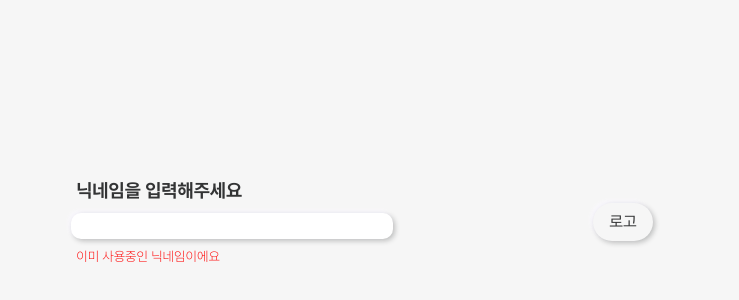
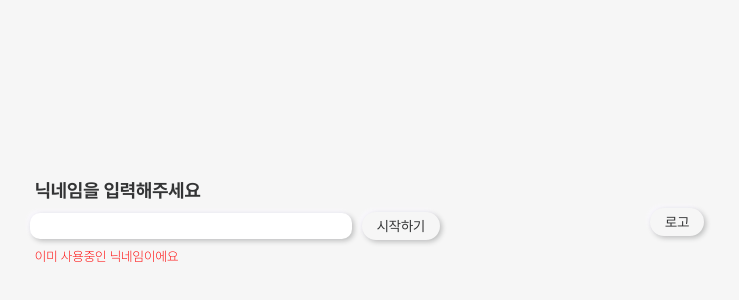
Before and after one commit to codestates-seb/seb40_main_029, a React (Create React App) app in the folder client/: page /signup in a window 1280 px wide. Shown: the part 178-478 px from the top of the page, without its empty margins (273-1012 px from the left). Built offline with nearby package versions, Linux system fonts and the light colour scheme; no server answers.

Commit message:
#24 - fix: 로그인 리덕스 에러 수정

```diff
--- a/client/package.json
+++ b/client/package.json
@@ -20,6 +20,7 @@
     "react-router": "^6.4.3",
     "react-router-dom": "^6.4.3",
     "react-scripts": "5.0.1",
+    "redux-devtools-extension": "^2.13.9",
     "redux-persist": "^6.0.0",
     "styled-components": "^5.3.6",
     "styled-normalize": "^8.0.7",
--- a/client/src/api/LoginLogout.js
+++ b/client/src/api/LoginLogoutApi.js
@@ -21,17 +21,6 @@ export const onSilentRefresh = () => {
       console.log('액세스 토근 재발급' + err);
     });
 };
-
-// export const onLoginSuccess = response => {
-//   const { accessToken } = response.data.accessToken;
-//   const JWT_EXPIRY_TIME = 1 * 3600 * 1000; // 만료 시간 (1시간 밀리 초로 표현)
-
-//   // accessToken 설정
-//   axios.defaults.headers.common['Authorization'] = `Bearer ${accessToken}`;
-
-//   // accessToken 만료하기 1분 전에 로그인 연장
-//   setTimeout(onSilentRefresh, JWT_EXPIRY_TIME - 60000);
-// };
 
 export const getAccessToken = async authorizationCode => {
   const getURL = 'https://521a-211-58-204-152.jp.ngrok.io/oauth/google'; // 서버 주소
@@ -59,18 +48,13 @@ export const getAccessToken = async authorizationCode => {
       });
       // accessToken 만료하기 1분 전에 로그인 연장
       setTimeout(onSilentRefresh, JWT_EXPIRY_TIME - 60000);
-      // 라우팅
-      if (res.data.newUser) {
-        false;
-      } else {
-        console.log(res.data.email);
-        res.data.email;
-      }
+
+      return res.data;
     }
   });
 };
 
-export const Logout = async () => {
+export const LogoutApi = async () => {
   await axios
     .get('/members/logout') // 헤더 가는지 안가는지 확인
     .then(res => {
--- /dev/null
+++ b/client/src/api/SignupApi.js
@@ -0,0 +1,14 @@
+import axios from 'axios';
+
+export const handleSignup = () => {
+  const data = { email: '', displayName: '' };
+  const getURL = 'https://521a-211-58-204-152.jp.ngrok.io/oauth/google'; // 서버 주소
+  const path = '/members/addMember';
+
+  axios
+    .patch(getURL + path, data)
+    .then(res => console.log(res))
+    .catch(err => {
+      console.log('회원가입' + err);
+    });
+};
--- a/client/src/components/module/GoogleLogin.js
+++ b/client/src/components/module/GoogleLogin.js
@@ -4,13 +4,11 @@ import axios from 'axios';
 import { useEffect, useState } from 'react';
 import { useDispatch, useSelector } from 'react-redux';
 import { useNavigate } from 'react-router-dom';
-import { isLoggedInSelector, emailSelector } from '../../redux/hooks';
-import { setIsLoggedIn } from '../../redux/slice';
-import { postLoginToken } from '../../api/postLoginToken';
-// import { useCookies } from 'react-cookie';
-// import { Cookies } from 'react-cookie';
-// import { setCookie, getCookie } from '../../utils/cookie';
-import { getAccessToken } from '../../api/LoginLogout';
+import {
+  isLoggedInSelector,
+  emailSelector,
+  displayNameSelector,
+} from '../../redux/hooks';
 
 axios.defaults.withCredentials = true; // 쿠키 사용하기 위해 필수
 
@@ -22,11 +20,9 @@ const Contain = styled.div`
 `;
 
 export default function GoogleLogin() {
-  const navigate = useNavigate();
-  const dispatch = useDispatch();
   const isLoggedIn = useSelector(isLoggedInSelector);
-  //   const userEmail = useSelector(emailSelector);
-
+  const userEmail = useSelector(emailSelector);
+  const display = useSelector(displayNameSelector);
   const GOOGLE_LOGIN_URL = `https://accounts.google.com/o/oauth2/v2/auth?client_id=840805606859-diamap7b8svl8fhe3kqt1bmjsi6aieg9.apps.googleusercontent.com&redirect_uri=http://localhost:3000/login/callback&response_type=code&scope=https://www.googleapis.com/auth/userinfo.email`;
   console.log(GOOGLE_LOGIN_URL);
 
@@ -92,7 +88,8 @@ export default function GoogleLogin() {
         }
       );
       // window.google.accounts.id.prompt();
-      console.log('이거 몇 번');
+      console.log(isLoggedIn);
+      console.log(userEmail);
     }
   }, []);
 
--- a/client/src/components/module/LoginCallback.js
+++ b/client/src/components/module/LoginCallback.js
@@ -1,7 +1,7 @@
 import { useEffect, useState } from 'react';
 import { useDispatch, useSelector } from 'react-redux';
 import { useNavigate } from 'react-router-dom';
-import { getAccessToken } from '../../api/LoginLogout';
+import { getAccessToken } from '../../api/LoginLogoutApi';
 import { isLoggedInSelector, emailSelector } from '../../redux/hooks';
 import { setIsLoggedIn, setEmail } from '../../redux/slice';
 
@@ -12,23 +12,30 @@ export default function LoginCallback() {
   const isLoggedIn = useSelector(isLoggedInSelector);
   const userEmail = useSelector(emailSelector);
 
+  console.log(userEmail);
+
   useEffect(() => {
     const urlParams = new URL(location.href).searchParams;
-    console.log('코드');
     const authorizationCode = urlParams.get('code');
     console.log(authorizationCode);
     if (authorizationCode) {
-      setResult(getAccessToken(authorizationCode));
-      console.log(result);
+      (async () => {
+        setResult(await getAccessToken(authorizationCode)); // 이메일과 newUser를 담은 객체
+      })();
     }
   }, []);
+  console.log('응답 후');
+  console.log(result.email);
+  console.log(result.newUser);
 
   useEffect(() => {
-    // 기존 유저면 이메일 리턴, 신규 유저면 false 리턴 (닉네임 입력후 이메일 전달)
-    {
-      result
-        ? (dispatch(setIsLoggedIn()), dispatch(setEmail(result)), navigate('/'))
-        : navigate('/signup');
+    // 기존 유저면 홈화면, 신규 유저면 회원가입화면
+    if (result.newUser == true) {
+      dispatch(setEmail(result.email));
+      navigate('/signup');
+    } else if (result.newUser == false) {
+      dispatch(setEmail(result.email));
+      navigate('/');
     }
   }, [result]);
 
--- a/client/src/components/templates/Home.js
+++ b/client/src/components/templates/Home.js
@@ -1,6 +1,11 @@
 import Header from '../module/Header';
+import { emailSelector } from '../../redux/hooks';
+import { useSelector } from 'react-redux';
 
 const Home = () => {
+  const email = useSelector(emailSelector);
+  console.log(email);
+
   return (
     <>
       <Header />
--- a/client/src/components/templates/Logout.js
+++ b/client/src/components/templates/Logout.js
@@ -1,6 +1,7 @@
 import { useEffect } from 'react';
 import { useDispatch, useSelector } from 'react-redux';
 import { useNavigate } from 'react-router-dom';
+import { LogoutApi } from '../../api/LoginLogoutApi';
 import GoogleLogin from '../module/GoogleLogin';
 
 export default function Logout() {
--- a/client/src/components/templates/Signup.js
+++ b/client/src/components/templates/Signup.js
@@ -1,7 +1,11 @@
 import styled from 'styled-components';
+import { useDispatch, useSelector } from 'react-redux';
+import { useNavigate } from 'react-router-dom';
 import Input from '../atoms/Input';
 import useInput from '../../utils/useInput';
-import Button from '../atoms/Button';
+import { handleSignup } from '../../api/SignupApi';
+import { isLoggedInSelector, emailSelector } from '../../redux/hooks';
+import { setIsLoggedIn, setEmail } from '../../redux/slice';
 
 const Container = styled.div`
   display: flex;
@@ -18,6 +22,22 @@ const InputHeader = styled.h3`
   margin-left: 5px;
 `;
 
+const Button = styled.button`
+  margin-left: 10px;
+  padding: 5px 15px;
+  height: 28px;
+  border-radius: 30px;
+  font-size: 14px;
+  background-color: inherit;
+  box-shadow: 2px 2px 5px rgba(22, 27, 29, 0.25), -2px -2px 5px #faf8ff;
+  border: none;
+
+  &:hover {
+    box-shadow: inset 2px 2px 5px rgba(22, 27, 29, 0.25),
+      inset -2px -2px 5px #faf8ff;
+  }
+`;
+
 const Warning = styled.h5`
   margin-left: 5px;
   font-weight: 200;
@@ -29,6 +49,8 @@ const ButtonContainer = styled.div`
 `;
 
 export default function Signup() {
+  const email = useSelector(emailSelector);
+  console.log(email);
   const [displayName, displayNameBind] = useInput('');
 
   return (
@@ -36,6 +58,9 @@ export default function Signup() {
       <InputContainer>
         <InputHeader>닉네임을 입력해주세요</InputHeader>
         <Input name="DisplayName" value={displayName} border="shadow" />
+        <Button size="long" fontSize="little" onClick={handleSignup}>
+          시작하기
+        </Button>
         <Warning>이미 사용중인 닉네임이에요</Warning>
       </InputContainer>
       <ButtonContainer>
--- a/client/src/redux/hooks.js
+++ b/client/src/redux/hooks.js
@@ -1,8 +1,8 @@
 export const isLoggedInSelector = state => state.userInfo.isLoggedIn;
 
+export const displayNameSelector = state => state.userInfo.displayName;
+
 export const emailSelector = state => state.userInfo.email;
-
-export const displayNameSelector = state => state.userInfo.displayName;
 
 export const moodIdSelector = state => state.userInfo.moodId;
 
--- a/client/src/redux/slice.js
+++ b/client/src/redux/slice.js
@@ -2,8 +2,8 @@ import { createSlice } from '@reduxjs/toolkit';
 
 const initialState = {
   isLoggedIn: false,
-  email: '',
   displayName: -1,
+  email: -1,
   moodId: -1,
   today: { mood: -1, reason: -1 },
 };
@@ -15,11 +15,14 @@ const slice = createSlice({
     setIsLoggedIn: (state, action) => {
       state.isLoggedIn = !state.isLoggedIn;
     },
-    setEmail: (state, action) => {
-      state.email = action.payload;
-    },
     setDisplayName: (state, action) => {
       state.displayName = action.payload;
+    },
+    setEmail: (state, action) => {
+      return {
+        ...state,
+        email: action.payload,
+      };
     },
     setMoodId: (state, action) => {
       state.moodId = action.payload;
@@ -30,13 +33,16 @@ const slice = createSlice({
     setReason: (state, action) => {
       state.today.reason = action.payload.reason;
     },
+    default: (state, action) => {
+      state;
+    },
   },
 });
 
 export const {
   setIsLoggedIn,
+  setDisplayName,
   setEmail,
-  setDisplayName,
   setMoodId,
   setMood,
   setReason,
--- a/client/src/redux/store.js
+++ b/client/src/redux/store.js
@@ -1,4 +1,9 @@
-import { configureStore, combineReducers } from '@reduxjs/toolkit';
+import {
+  configureStore,
+  combineReducers,
+  getDefaultMiddleware,
+} from '@reduxjs/toolkit';
+import { composeWithDevTools } from 'redux-devtools-extension';
 import {
   persistStore,
   persistReducer,
@@ -22,17 +27,23 @@ const rootReducer = combineReducers({
   userInfo,
 });
 
-const persistedReducer = persistReducer(persistConfig, rootReducer);
+const persistedReducer = persistReducer(
+  persistConfig,
+  rootReducer,
+  composeWithDevTools()
+);
 
 const store = configureStore({
   reducer: persistedReducer,
-  middleware: getDefaultMiddleware =>
-    getDefaultMiddleware({
-      serializableCheck: {
-        ignoredActions: [FLUSH, REHYDRATE, PAUSE, PERSIST, PURGE, REGISTER],
-      },
-      // }).concat(logger),
-    }),
+  middleware: getDefaultMiddleware({
+    serializableCheck: false,
+  }),
+  // middleware: getDefaultMiddleware =>
+  //   getDefaultMiddleware({
+  //     serializableCheck: {
+  //       ignoredActions: [FLUSH, REHYDRATE, PAUSE, PERSIST, PURGE, REGISTER],
+  //     },
+  //   }),
 });
 export const persistor = persistStore(store);
 export default store;
```
Also changed, not shown: 1 other file (tests, documents, lock files or other folders).
